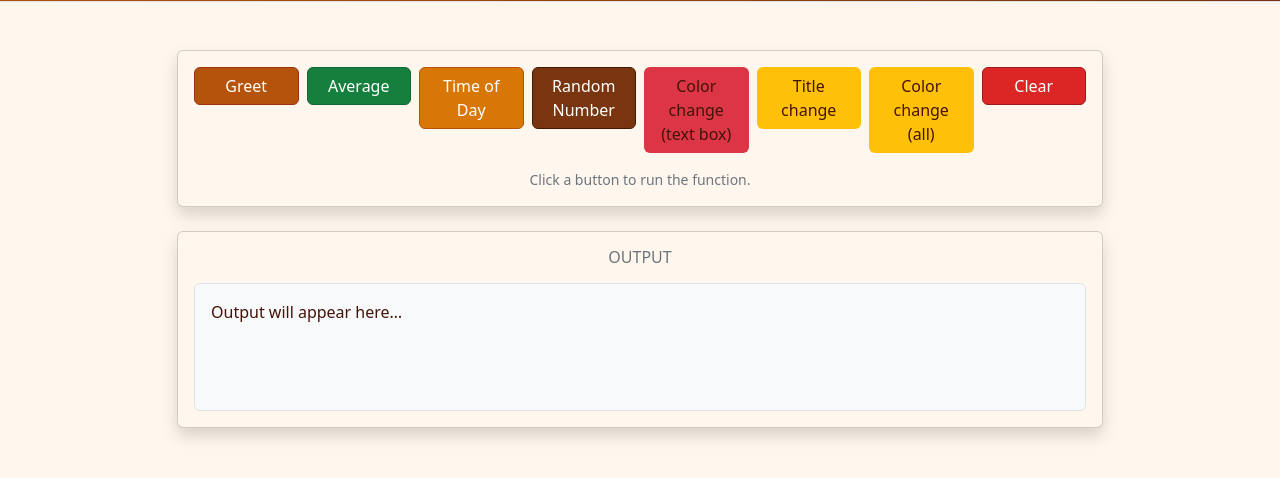
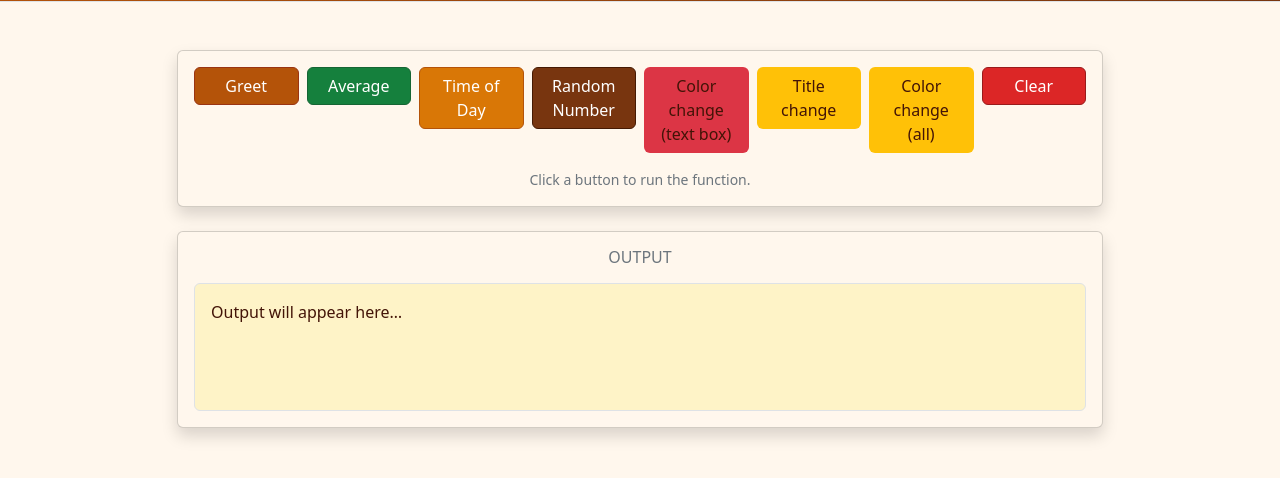
Before and after one commit to Gc8808/1.01-Functions-Refresher-Lesson-Code, a plain HTML site: page index.html in a window 1280 px wide. Shown: the part 76-554 px from the top of the page. Drawn offline with nearby package versions, Linux system fonts and the light colour scheme.

Commit message:
Fixed box

```diff
--- a/index.html
+++ b/index.html
@@ -49,7 +49,7 @@
                 <div class="card shadow">
                     <div class="card-body">
                         <h2 class="h6 text-uppercase text-secondary mb-3 text-center">Output</h2>
-                        <div id="out" class="border rounded p-3 bg-light">
+                        <div id="out" class="border rounded p-3">
                             Output will appear here…
                         </div>
                     </div>
```
